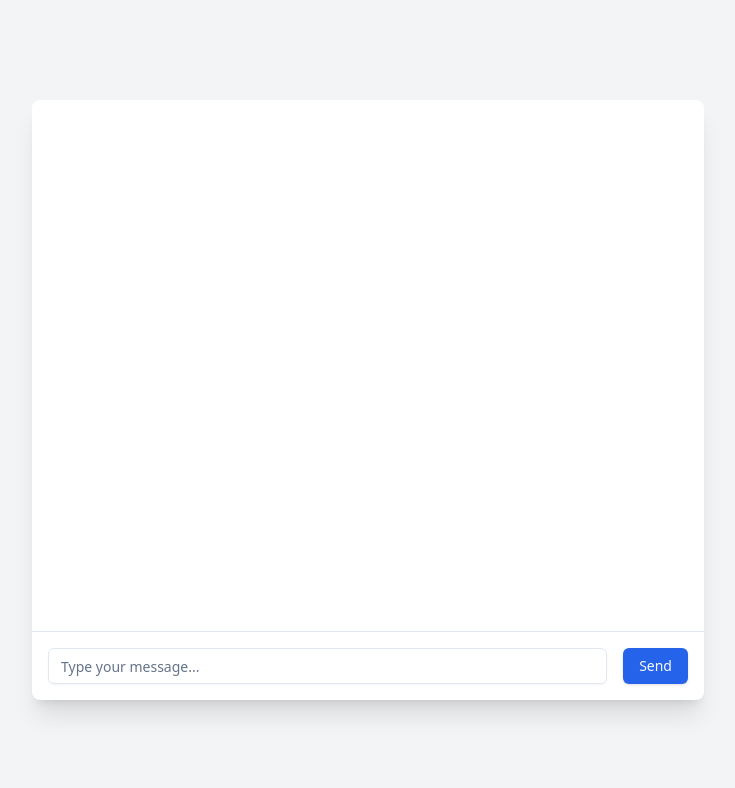
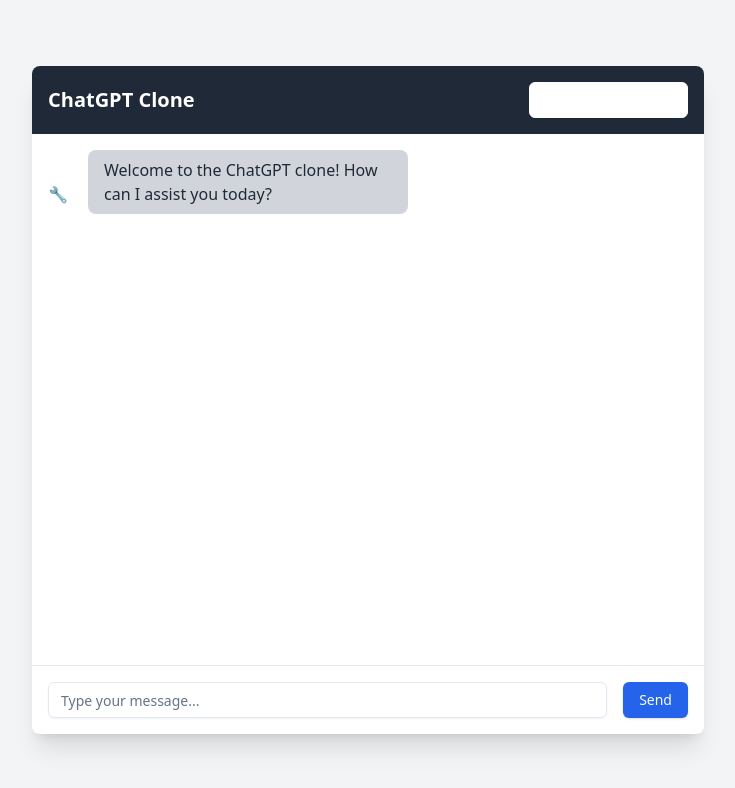
Before and after one commit to markokraemer/chatgpt-clone, a Next.js app: page / in a window 1280 px wide. Shown: the top 788 px of the page, without its empty margins (272-1007 px from the left). Built offline with nearby package versions, Linux system fonts and the light colour scheme.

Commit message:
SOFTGEN MAGIC

```diff
--- /dev/null
+++ b/src/components/ChatHeader.js
@@ -0,0 +1,12 @@
+import { Button } from "@/components/ui/button";
+
+export default function ChatHeader({ onClearConversation }) {
+  return (
+    <div className="bg-gray-800 text-white p-4 flex justify-between items-center">
+      <h1 className="text-xl font-bold">ChatGPT Clone</h1>
+      <Button onClick={onClearConversation} variant="outline" className="text-white border-white hover:bg-gray-700">
+        Clear Conversation
+      </Button>
+    </div>
+  );
+}
--- a/src/components/ChatMessage.js
+++ b/src/components/ChatMessage.js
@@ -1,14 +1,21 @@
 import { Avatar } from "@/components/ui/avatar";
 
 export default function ChatMessage({ message }) {
+  const isUser = message.role === 'user';
+  const isSystem = message.role === 'system';
+
   return (
-    <div className={`flex ${message.role === 'user' ? 'justify-end' : 'justify-start'}`}>
-      <div className={`flex items-end space-x-2 ${message.role === 'user' ? 'flex-row-reverse' : 'flex-row'}`}>
+    <div className={`flex ${isUser ? 'justify-end' : 'justify-start'}`}>
+      <div className={`flex items-end space-x-2 ${isUser ? 'flex-row-reverse' : 'flex-row'}`}>
         <Avatar className="w-8 h-8">
           <span className="sr-only">{message.role}</span>
-          {message.role === 'user' ? '👤' : '🤖'}
+          {isUser ? '👤' : isSystem ? '🔧' : '🤖'}
         </Avatar>
-        <div className={`max-w-xs px-4 py-2 rounded-lg ${message.role === 'user' ? 'bg-blue-500 text-white' : 'bg-gray-200 text-gray-800'}`}>
+        <div className={`max-w-xs px-4 py-2 rounded-lg ${
+          isUser ? 'bg-blue-500 text-white' :
+          isSystem ? 'bg-gray-300 text-gray-800' :
+          'bg-gray-200 text-gray-800'
+        }`}>
           {message.content}
         </div>
       </div>
--- a/src/pages/index.js
+++ b/src/pages/index.js
@@ -3,18 +3,38 @@
 import { Button } from "@/components/ui/button";
 import { Input } from "@/components/ui/input";
 import ChatMessage from '@/components/ChatMessage';
+import ChatHeader from '@/components/ChatHeader';
 
 export default function Home() {
-  const { messages, input, handleInputChange, handleSubmit } = useChat();
+  const { messages, input, handleInputChange, handleSubmit, isLoading, error } = useChat({
+    initialMessages: [
+      { role: 'system', content: 'Welcome to the ChatGPT clone! How can I assist you today?' }
+    ]
+  });
+
+  const handleClearConversation = () => {
+    window.location.reload();
+  };
 
   return (
     <div className="flex flex-col items-center justify-center min-h-screen bg-gray-100">
       <div className="w-full max-w-2xl bg-white rounded-lg shadow-xl overflow-hidden">
+        <ChatHeader onClearConversation={handleClearConversation} />
         <div className="flex flex-col h-[600px]">
           <div className="flex-1 overflow-y-auto p-4 space-y-4">
             {messages.map((message, i) => (
               <ChatMessage key={i} message={message} />
             ))}
+            {isLoading && (
+              <div className="text-center text-gray-500">
+                AI is thinking...
+              </div>
+            )}
+            {error && (
+              <div className="text-center text-red-500">
+                Error: {error.message}
+              </div>
+            )}
           </div>
           <form onSubmit={handleSubmit} className="p-4 border-t">
             <div className="flex space-x-4">
@@ -23,8 +43,11 @@
                 onChange={handleInputChange}
                 placeholder="Type your message..."
                 className="flex-1"
+                disabled={isLoading}
               />
-              <Button type="submit">Send</Button>
+              <Button type="submit" disabled={isLoading}>
+                Send
+              </Button>
             </div>
           </form>
         </div>
```
